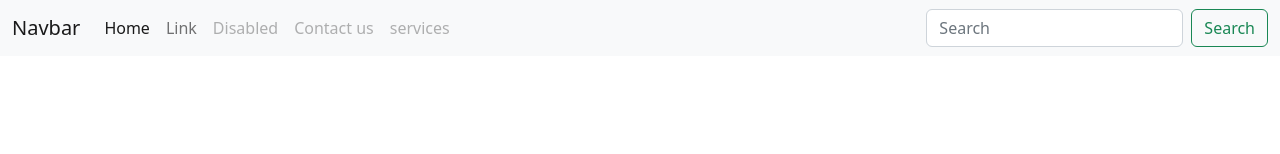
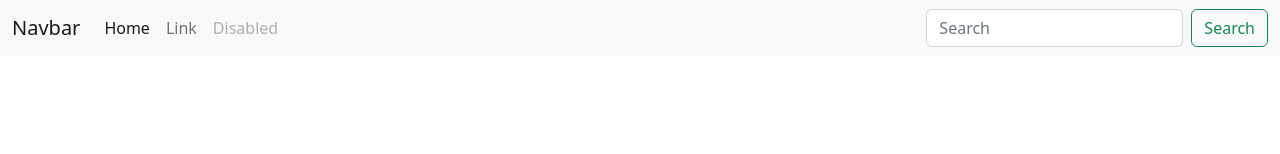
Before and after one commit to Tahirkhan315/Pushig-data-to-remote-repository, a plain HTML site: page index.html in a window 1280 px wide. Shown: the top 154 px of the page. Drawn offline with nearby package versions, Linux system fonts and the light colour scheme.

Commit message:
index file is modified by Dev1

```diff
--- a/index.html
+++ b/index.html
@@ -24,12 +24,6 @@
             </li>
             <li class="nav-item">
               <a class="nav-link disabled" href="#" tabindex="-1" aria-disabled="true">Disabled</a>
-            </li>
-            <li class="nav-item">
-              <a class="nav-link disabled" href="#" tabindex="-1" aria-disabled="true">Contact us</a>
-            </li>
-            <li class="nav-item">
-              <a class="nav-link disabled" href="#" tabindex="-1" aria-disabled="true">services</a>
             </li>
           </ul>
           <form class="d-flex">
```
